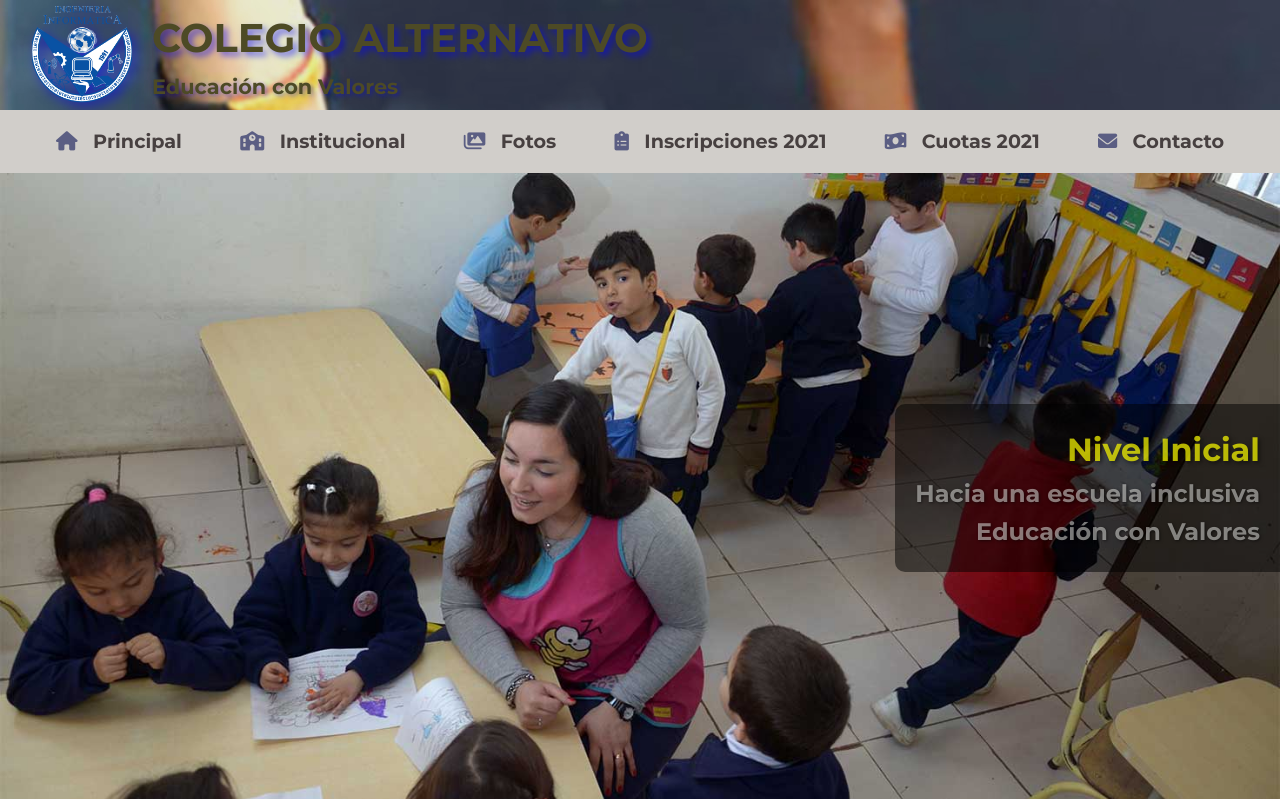
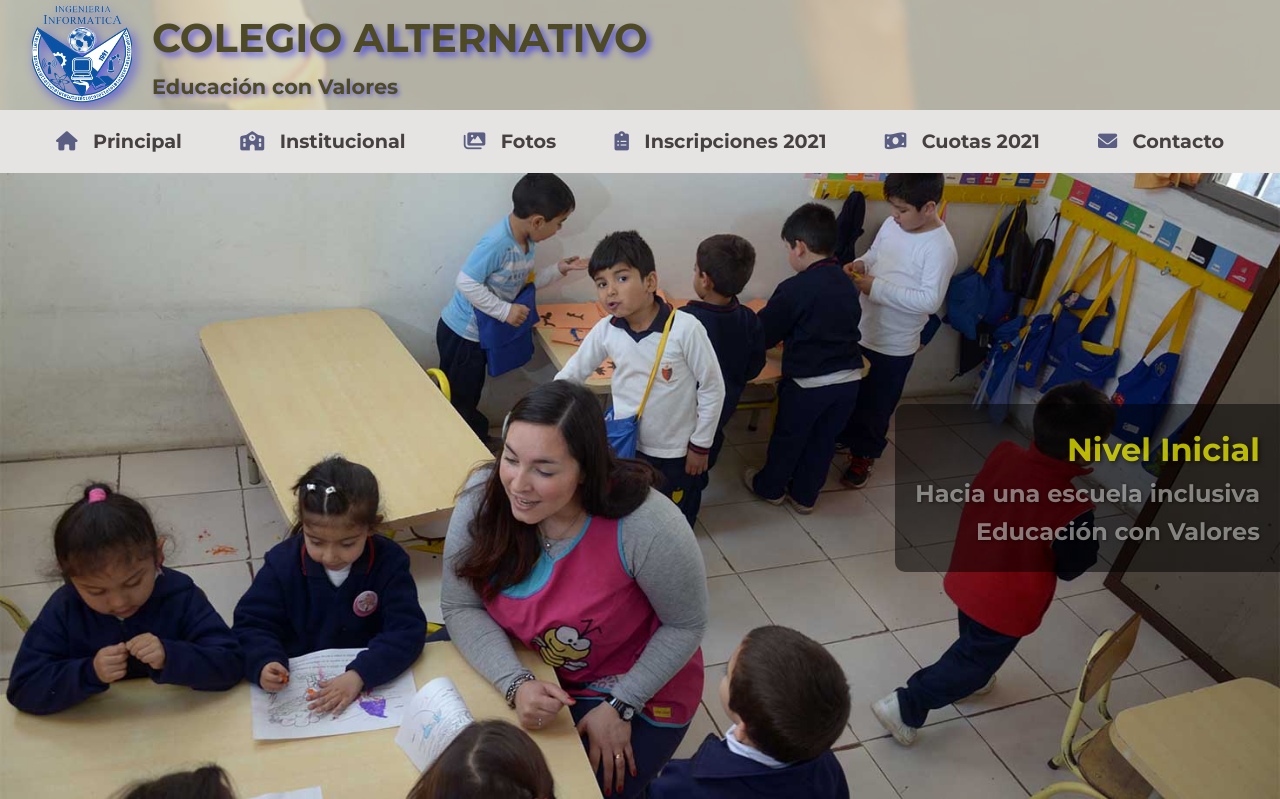
Before and after one commit to Marcelochoquecruz/INF631-Front-End, a plain HTML site: page index.html in a window 1280 px wide. Shown: the top 799 px of the page. Drawn offline with nearby package versions, Linux system fonts and the light colour scheme.

Commit message:
modifique el color de fondo de la pagina

```diff
--- a/style.css
+++ b/style.css
@@ -16,7 +16,7 @@ body {
 
 /* Header */
 header {
-    background-color: #5e5a48;
+    background-color: #c9c9bf;
     padding: 0;
     position: sticky;
     top: 0;
@@ -25,6 +25,7 @@ header {
 }
 
 .header-content {
+    background-color: #d6d1bdcb;
     display: flex;
     justify-content: space-between;
     align-items: center;
@@ -188,6 +189,7 @@ nav ul li a:hover {
 
 /* Mission */
 .container3 {
+    background-color: rgba(223, 223, 226, 0.8); /* Agregada transparencia */
     display: flex;
     flex-direction: column;
 }
```
